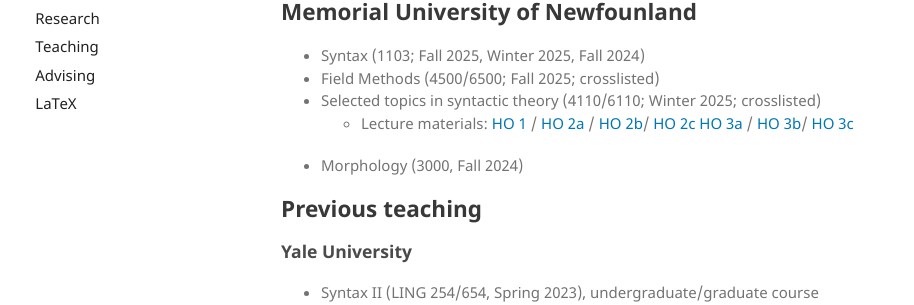
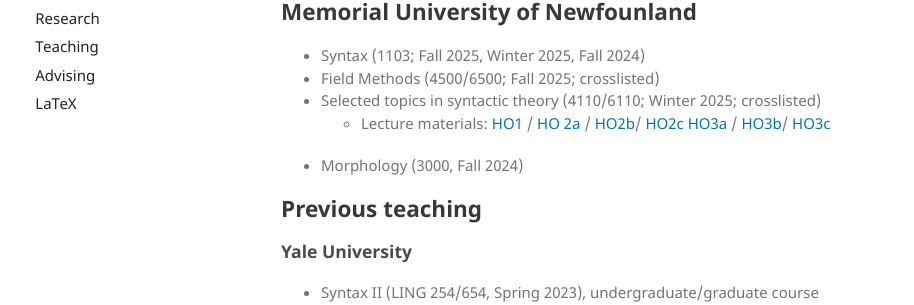
Before and after one commit to sznfng/sznfng.github.io, a Jekyll site: the page built from teaching.md, in a window 1280 px wide and 975 px high. Shown: the part 278-583 px from the top of the window, without its empty margins (179-1093 px from the left). Built offline with Jekyll 4.4.1, drawn with Linux system fonts in a browser that asks for light colours.

Commit message:
Update teaching.md

```diff
--- a/teaching.md
+++ b/teaching.md
@@ -14,7 +14,7 @@ Hosted by the Linguistics Department at the University of Oregon. I will be pres
 + Syntax (1103; Fall 2025, Winter 2025, Fall 2024)
 + Field Methods (4500/6500; Fall 2025; crosslisted)
 + Selected topics in syntactic theory (4110/6110; Winter 2025; crosslisted)
-  + Lecture materials: [HO 1](https://sznfng.github.io/files/agree_course/Selected_topics_in_syntactic_theory_4110_6110_Winter_2025_handout%201.pdf) / [HO 2a](https://sznfng.github.io/files/agree_course/Selected_topics_in_syntactic_theory_4110_6110_Winter_2025_handout%202a.pdf) / [HO 2b](https://sznfng.github.io/files/agree_course/Selected_topics_in_syntactic_theory_4110_6110_Winter_2025_handout%202b.pdf)/ [HO 2c](https://sznfng.github.io/files/agree_course/Selected_topics_in_syntactic_theory_4110_6110_Winter_2025_handout%202c.pdf) [HO 3a](https://sznfng.github.io/files/agree_course/Selected_topics_in_syntactic_theory_4110_6110_Winter_2025_handout%203a.pdf) / [HO 3b](https://sznfng.github.io/files/agree_course/Selected_topics_in_syntactic_theory_4110_6110_Winter_2025_handout%203b.pdf)/ [HO 3c](https://sznfng.github.io/files/agree_course/Selected_topics_in_syntactic_theory_4110_6110_Winter_2025_handout%203c.pdf)
+  + Lecture materials: [HO1](https://sznfng.github.io/files/agree_course/Selected_topics_in_syntactic_theory_4110_6110_Winter_2025_handout%201.pdf) / [HO 2a](https://sznfng.github.io/files/agree_course/Selected_topics_in_syntactic_theory_4110_6110_Winter_2025_handout%202a.pdf) / [HO2b](https://sznfng.github.io/files/agree_course/Selected_topics_in_syntactic_theory_4110_6110_Winter_2025_handout%202b.pdf)/ [HO2c](https://sznfng.github.io/files/agree_course/Selected_topics_in_syntactic_theory_4110_6110_Winter_2025_handout%202c.pdf) [HO3a](https://sznfng.github.io/files/agree_course/Selected_topics_in_syntactic_theory_4110_6110_Winter_2025_handout%203a.pdf) / [HO3b](https://sznfng.github.io/files/agree_course/Selected_topics_in_syntactic_theory_4110_6110_Winter_2025_handout%203b.pdf)/ [HO3c](https://sznfng.github.io/files/agree_course/Selected_topics_in_syntactic_theory_4110_6110_Winter_2025_handout%203c.pdf)
 + Morphology (3000, Fall 2024)
 
 ## Previous teaching
```
